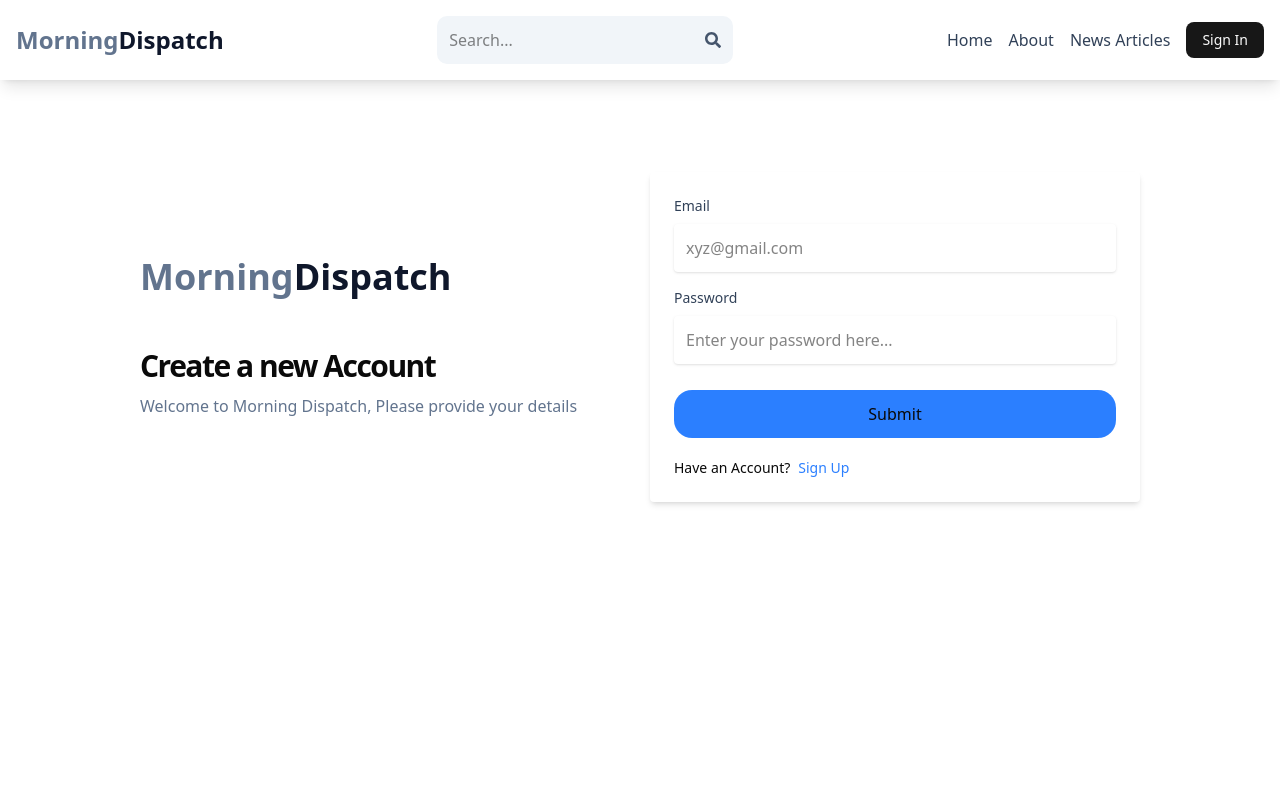
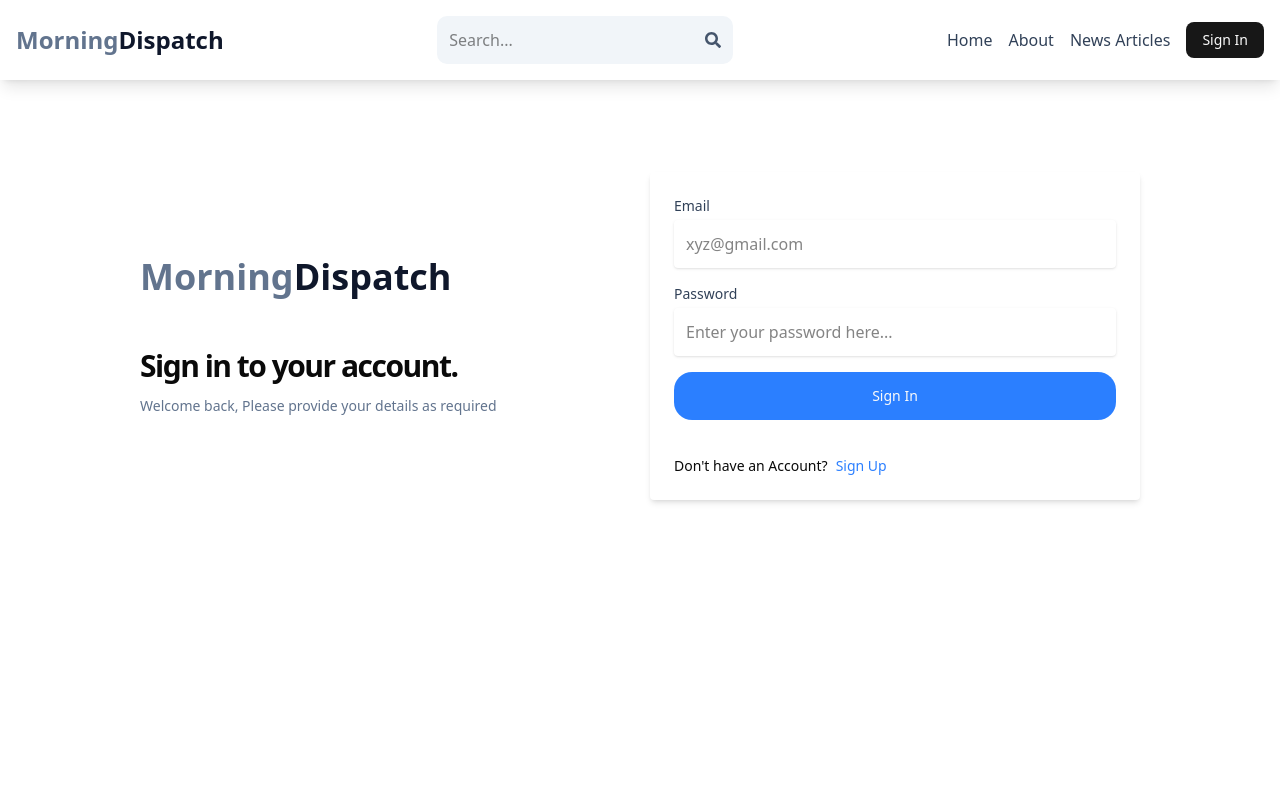
Before and after one commit to Krish2035/News-Portal, a React app in the folder frontend/: page /sign-in in a window 1280 px wide. Shown: the top 800 px of the page. Built offline with nearby package versions, Linux system fonts and the light colour scheme; the HTML template or start-up script is replaced by a standard one.

Commit message:
Add signin page with functionality

```diff
--- a/frontend/src/auth/forms/SignInForm.jsx
+++ b/frontend/src/auth/forms/SignInForm.jsx
@@ -1,8 +1,10 @@
-import React from "react";
-import { Link } from "react-router-dom";
+import React, { useState } from "react"; // Added useState
+import { Link, useNavigate } from "react-router-dom"; // Added useNavigate
 import { z } from "zod";
 import { zodResolver } from "@hookform/resolvers/zod";
 import { useForm } from "react-hook-form";
+import { toast } from "sonner";
+import { Button } from "@/components/ui/button";
 
 const schema = z.object({
   email: z.string().email("Invalid email address"),
@@ -10,6 +12,10 @@ const schema = z.object({
 });
 
 const SignInForm = () => {
+  const navigate = useNavigate(); // Initialize navigate
+  const [loading, setLoading] = useState(false); // Initialize loading
+  const [errorMessage, setErrorMessage] = useState(null); // Initialize error message
+
   const {
     register,
     handleSubmit,
@@ -18,14 +24,42 @@ const SignInForm = () => {
     resolver: zodResolver(schema),
   });
 
-  const onSubmit = (data) => {
-    console.log(data);
-  };
+  async function onSubmit(values) {
+    try {
+      setLoading(true);
+      setErrorMessage(null);
+
+      const res = await fetch("/api/auth/signin", {
+        method: "POST",
+        headers: { "Content-Type": "application/json" },
+        body: JSON.stringify(values),
+      });
+
+      const data = await res.json();
+
+      // Important: Use !res.ok to catch the 404 error you saw earlier
+      if (!res.ok || data.success === false) {
+        setLoading(false);
+        setErrorMessage(data.message || "Sign in failed!");
+        toast.error(data.message || "Sign in failed!");
+        return;
+      }
+
+      setLoading(false);
+      if (res.ok) {
+        toast.success("Sign in Successful!");
+        navigate("/");
+      }
+    } catch (error) {
+      setErrorMessage(error.message);
+      setLoading(false);
+      toast.error("Something went wrong!");
+    }
+  }
 
   return (
     <div className="min-h-screen mt-20">
       <div className="flex p-3 max-w-3xl sm:max-w-5xl mx-auto flex-col md:flex-row md:items-center gap-5">
-        {/* left defined */}
         <div className="flex-1">
           <Link
             to={"/"}
@@ -34,23 +68,19 @@ const SignInForm = () => {
             <span className="text-slate-500">Morning</span>
             <span className="text-slate-900">Dispatch</span>
           </Link>
-
           <h2 className="text-[24px] md:text-[30px] font-bold leading-[140%] tracking-tighter pt-5 sm:pt-12">
-            Create a new Account
+            Sign in to your account.
           </h2>
-
-          <p className="text-slate-500 text-[14px] font-medium leading-[140%] md:text-[16px] md:font-normal mt-2">
-            Welcome to Morning Dispatch, Please provide your details
+          <p className="text-slate-500 text-[14px] font-medium mt-2">
+            Welcome back, Please provide your details as required
           </p>
         </div>
 
-        {/* right defined */}
         <div className="flex-1">
           <form
             onSubmit={handleSubmit(onSubmit)}
             className="space-y-4 bg-white p-6 rounded shadow-md"
           >
-
             <div>
               <label className="block text-sm font-medium text-slate-700">
                 Email
@@ -59,7 +89,7 @@ const SignInForm = () => {
                 {...register("email")}
                 type="text"
                 placeholder="xyz@gmail.com"
-                className="mt-1 block w-full rounded border-gray-300 shadow-sm p-3 mt-2"
+                className="mt-1 block w-full rounded border-gray-300 shadow-sm p-3"
               />
               {errors.email && (
                 <p className="text-red-500 text-sm mt-1">
@@ -76,7 +106,7 @@ const SignInForm = () => {
                 {...register("password")}
                 type="password"
                 placeholder="Enter your password here..."
-                className="mt-1 block w-full rounded border-gray-300 shadow-sm p-3 mt-2"
+                className="mt-1 block w-full rounded border-gray-300 shadow-sm p-3"
               />
               {errors.password && (
                 <p className="text-red-500 text-sm mt-1">
@@ -85,16 +115,27 @@ const SignInForm = () => {
               )}
             </div>
 
-            <div>
-              <button
-                type="submit"
-                className="bg-blue-500 pt-3 pb-3 rounded-2xl mt-2.5 w-full"
-              >
-                Submit
-              </button>
-            </div>
+            <Button
+              type="submit"
+              className="bg-blue-500 py-6 rounded-2xl w-full"
+              disabled={loading}
+            >
+              {loading ? (
+                <span className="animate-pulse">Loading...</span>
+              ) : (
+                "Sign In"
+              )}
+            </Button>
+
+            {/* Display the 404 message from the server here */}
+            {errorMessage && (
+              <p className="text-red-500 text-center text-sm mt-2">
+                {errorMessage}
+              </p>
+            )}
+
             <div className="flex gap-2 text-sm mt-5">
-              <span>Have an Account?</span>
+              <span>Don't have an Account?</span>
               <Link to={"/sign-up"} className="text-blue-500">
                 Sign Up
               </Link>
```
